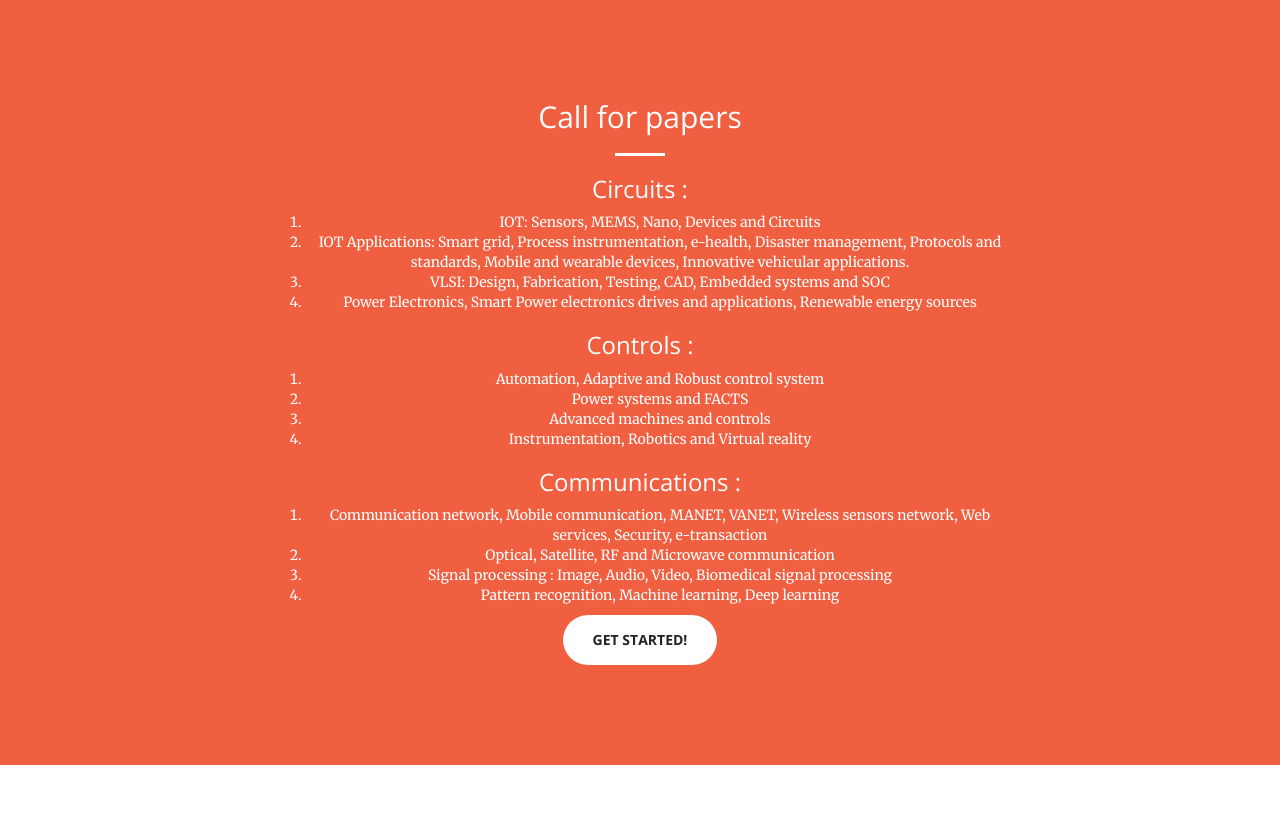
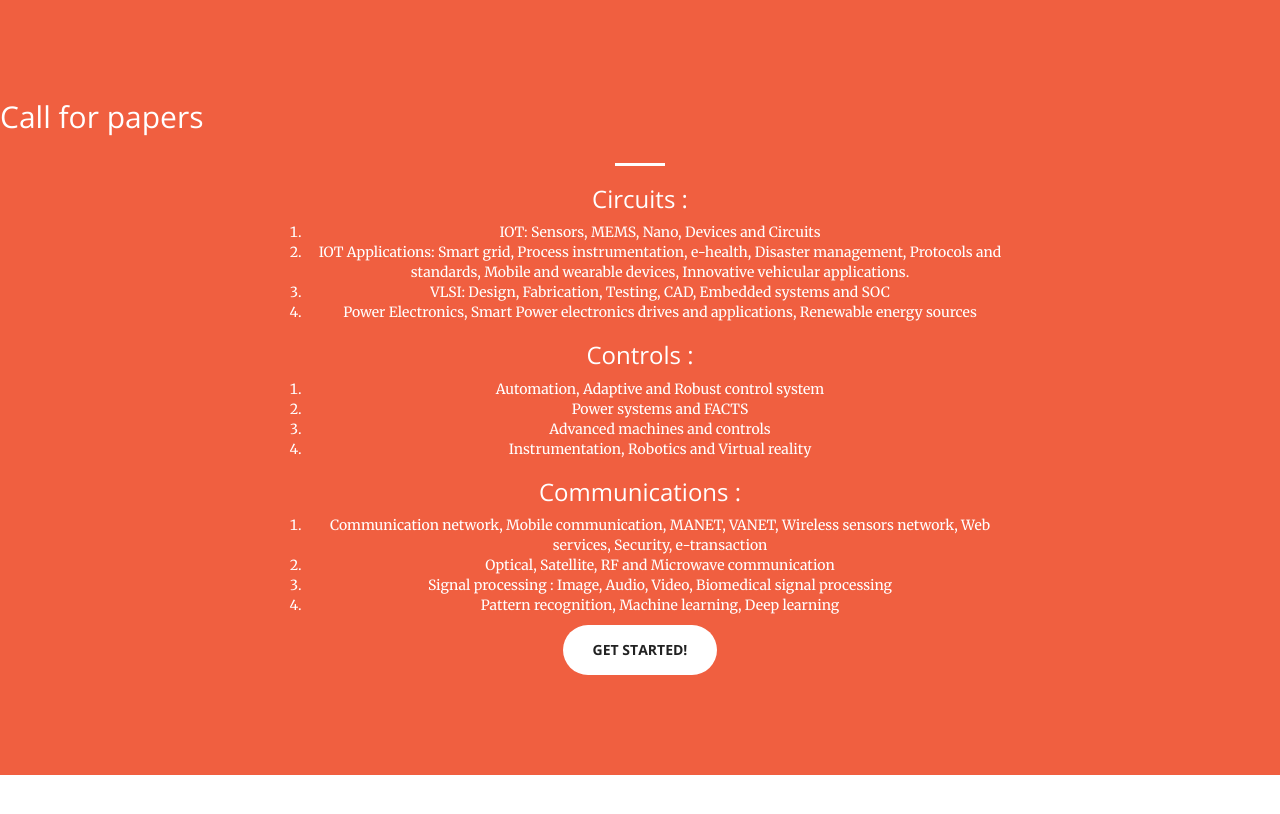
Before and after one commit to YoguBellad/ccube2017, a Jekyll site: the page built from call.html, in a window 1280 px wide. Shown: the top 814 px of the page. Built offline with Jekyll 4.4.1, drawn with Linux system fonts in a browser that asks for light colours.

Commit message:
Update callPage.html

```diff
--- a/_layouts/callPage.html
+++ b/_layouts/callPage.html
@@ -6,10 +6,11 @@
 <body id="page-top">
 
   <section class="bg-primary" id="about">
+    <h2 class="section-heading">Call for papers</h2>
     <div class="container">
         <div class="row">
             <div class="col-lg-8 col-lg-offset-2 text-center">
-                <h2 class="section-heading">Call for papers</h2>
+        <!--... -->
                 <hr class="light">
               <h3>Circuits :</h3>
 <ol>
```
